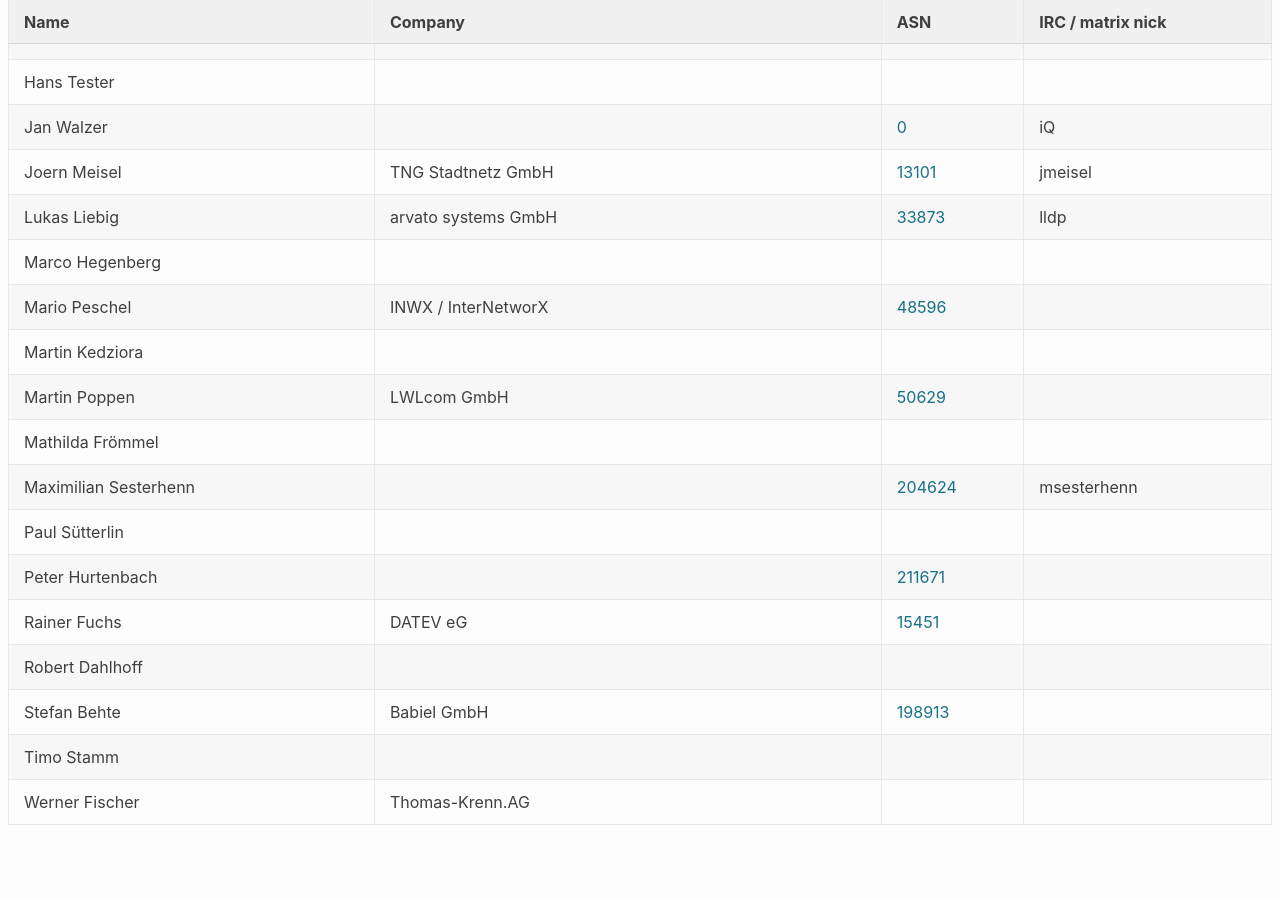
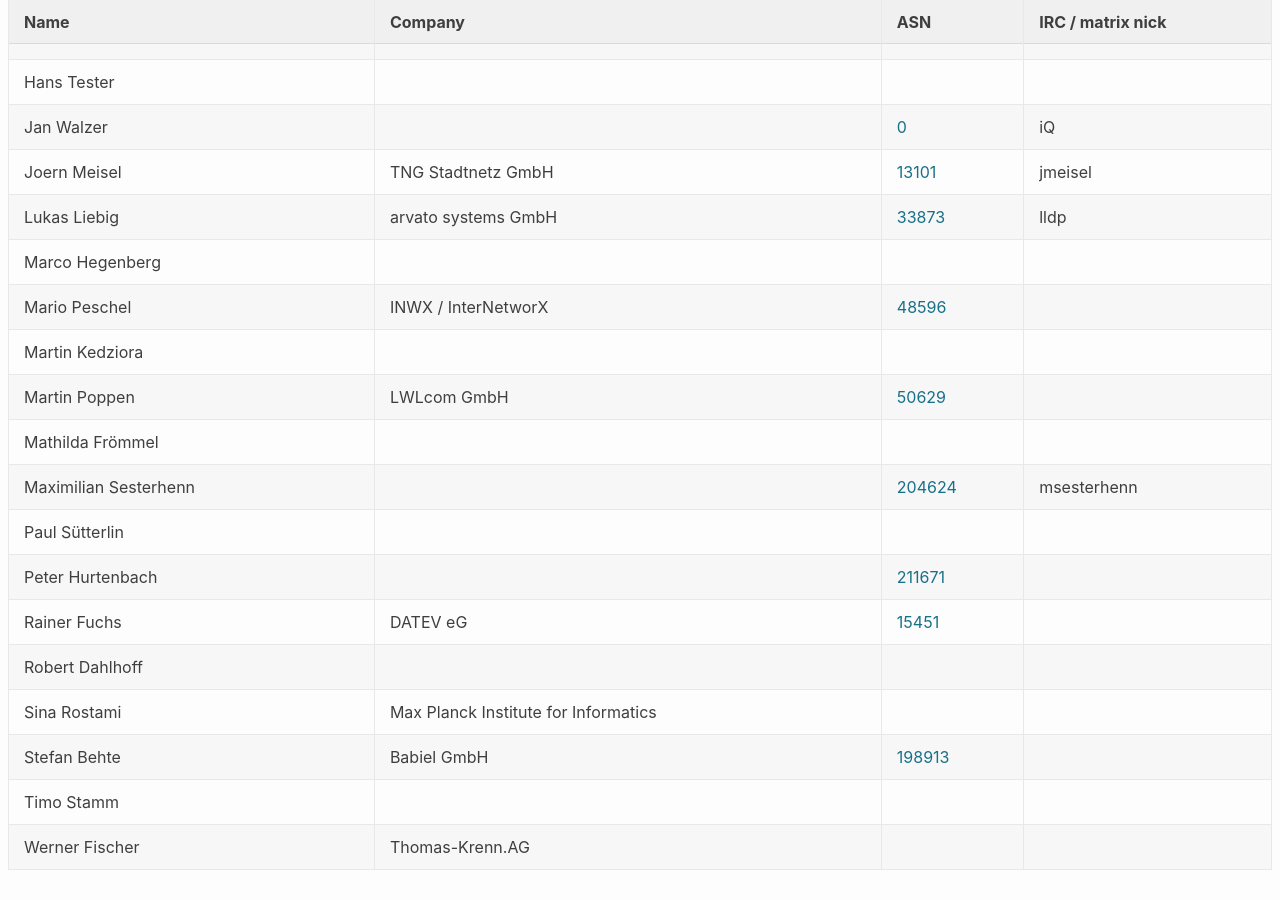
Before and after one commit to denog/pretix-attendeelist, a Jekyll site: the page built from denog16/index.markdown, in a window 1280 px wide and 900 px high, scrolled down 12932 px. Built offline with Jekyll 4.4.1, drawn with Linux system fonts in a browser that asks for light colours; before the commit the page ends 13787 px from its top, so only the background shows below that.

Commit message:
Latest data: Fri Sep 20 13:13:05 UTC 2024

```diff
--- a/_data/attendees_denog16_online.json
+++ b/_data/attendees_denog16_online.json
@@ -168,6 +168,12 @@
     "asn": null
   },
   {
+    "name": "Sina Rostami",
+    "company": "Max Planck Institute for Informatics",
+    "irc": null,
+    "asn": null
+  },
+  {
     "name": "Stefan Behte",
     "company": "Babiel GmbH",
     "irc": null,
```
